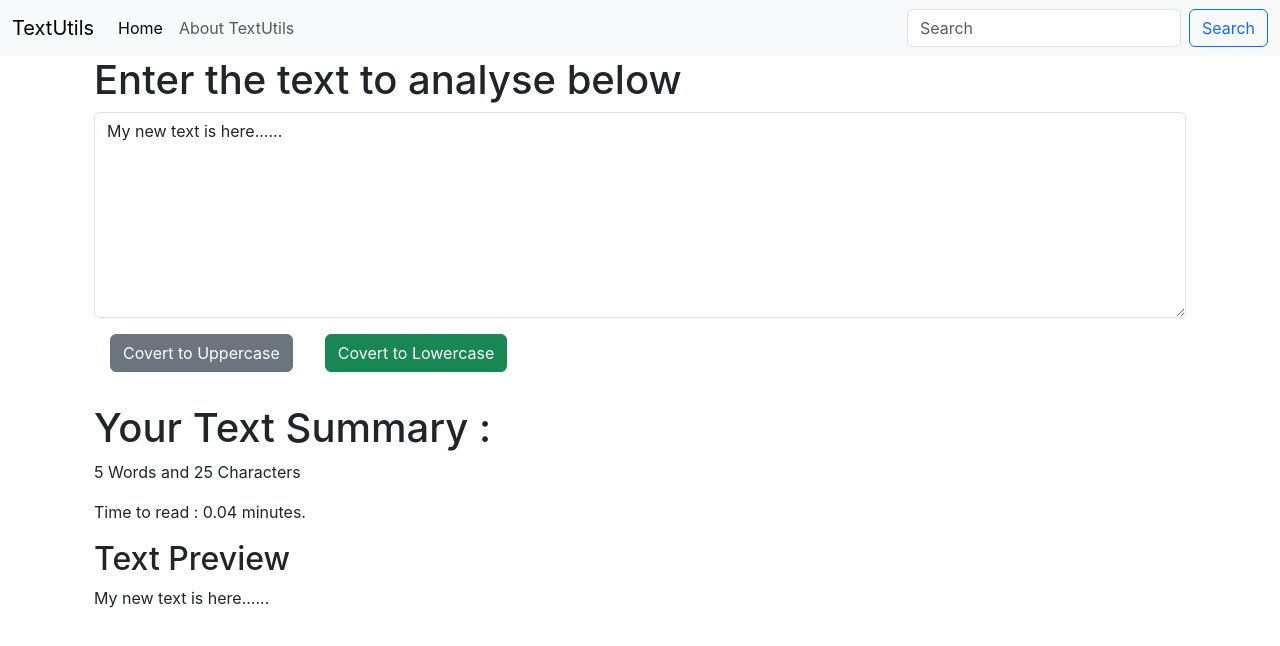
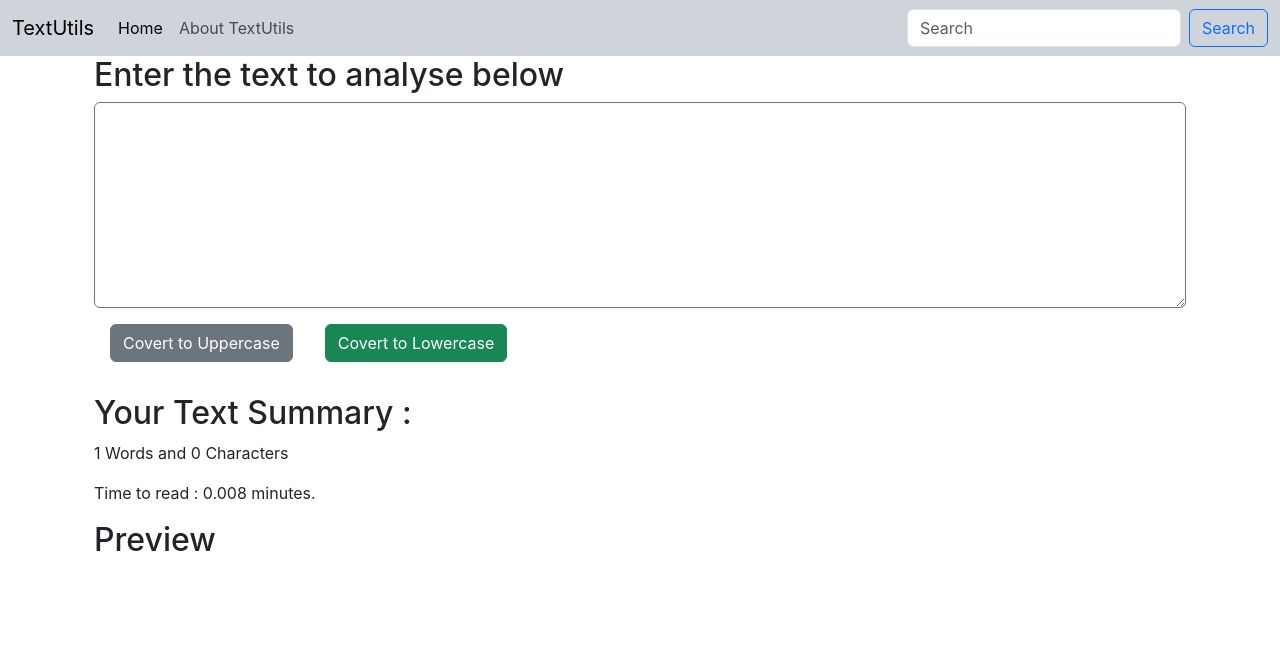
Before and after one commit to murli1998/myreactapp, a React (Create React App) app: page / in a window 1280 px wide. Shown: the top 646 px of the page. Built offline with nearby package versions, Linux system fonts and the light colour scheme.

Commit message:
changing navbar background

```diff
--- a/src/components/Navbar.js
+++ b/src/components/Navbar.js
@@ -4,7 +4,7 @@ import PropTypes from "prop-types";
 export default function Navbar(props) {
   return (
     <>
-      <nav className="navbar navbar-expand-lg bg-body-tertiary">
+      <nav className="navbar navbar-expand-lg bg-dark-subtle">
         <div className="container-fluid">
           <a className="navbar-brand" href="/">
             {props.title}
--- a/src/components/TextForm.js
+++ b/src/components/TextForm.js
@@ -1,7 +1,7 @@
 import React, { useState } from "react";
 
 export default function TextForm(props) {
-  const [text, setText] = useState("My new text is here......");
+  const [text, setText] = useState("");
   //  setText("god morning"); correct way to change text
   const handleUpClick = () => {
     console.log("Uppercase button was clicked");
@@ -22,10 +22,10 @@ export default function TextForm(props) {
   return (
     <>
       <div className="container">
-        <h1>{props.heading}</h1>
+        <h2>{props.heading}</h2>
         <div className="mb-3">
           <textarea
-            className="form-control"
+            className="form-control border-secondary"
             id="myBox"
             rows="8"
             value={text}
@@ -40,7 +40,7 @@ export default function TextForm(props) {
         </div>
       </div>
       <div className="container">
-        <h1>Your Text Summary : </h1>
+        <h2>Your Text Summary : </h2>
         <p>
           {text.split(" ").length} Words and {text.length} Characters
         </p>
@@ -48,7 +48,7 @@ export default function TextForm(props) {
           Time to read : {0.008 * text.split(" ").length.toFixed(3)} minutes.
         </p>
 
-        <h2>Text Preview</h2>
+        <h2>Preview</h2>
         <p>{text}</p>
       </div>
     </>
```
